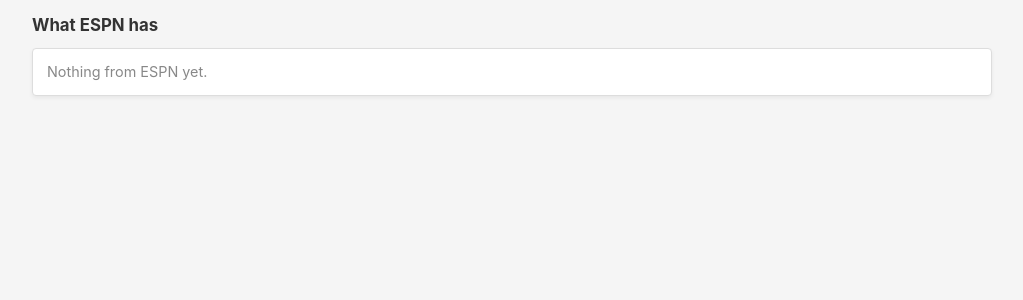
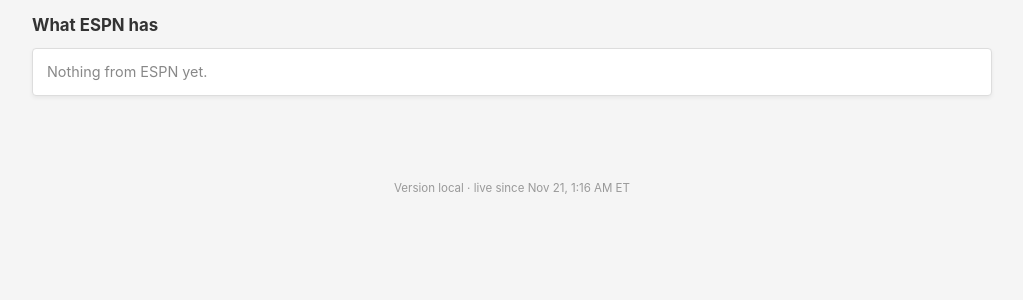
Before and after one commit to ewint814/ESPN_fantasy_football_live_standings, a Flask app: template templates/moves.html in a window 1280 px wide. Shown: the part 198-498 px from the top of the page, without its empty margins (128-1151 px from the left). Run offline with Flask 3, Linux system fonts and the light colour scheme; the template is opened without the code that fills it, so the values that code supplies are empty.

Commit message:
Show the deployed version on every page and reload when a new deploy goes live (#39)
Co-authored-by: Cursor Agent <cursoragent@cursor.com>
Co-authored-by: Eliav Winton <ewint814@users.noreply.github.com>

```diff
--- a/fantasy_tracker_realtime.py
+++ b/fantasy_tracker_realtime.py
@@ -80,6 +80,9 @@ class FantasyTracker:
 
         # Timezone for display
         self.eastern = pytz.timezone('America/New_York')
+        # Render sets RENDER_GIT_COMMIT on each deploy; pages reload when it changes.
+        self.version: str = (os.getenv('RENDER_GIT_COMMIT') or '')[:7] or 'local'
+        self.started_at: datetime = datetime.now(self.eastern)
         self.visit_log = VisitLog(
             path=os.getenv('VISIT_LOG_PATH', 'visits.log'),
             timezone=self.eastern,
@@ -805,6 +808,22 @@ class FantasyTracker:
     def _setup_routes(self) -> None:
         """Set up Flask routes with SSE support."""
 
+        @self.app.context_processor
+        def deploy_version() -> Dict[str, str]:
+            started = self.started_at
+            return {
+                'version': self.version,
+                'live_since': (
+                    f"{started:%b} {started.day}, {started.hour % 12 or 12}:{started:%M %p} ET"
+                ),
+            }
+
+        @self.app.route('/version')
+        def version() -> Response:
+            response = jsonify({'version': self.version})
+            response.headers['Cache-Control'] = 'no-store'
+            return response
+
         @self.app.route('/')
         def dashboard() -> str:
             return self._render_dashboard()
--- /dev/null
+++ b/templates/_version.html
@@ -0,0 +1,54 @@
+{% if version %}
+<style>
+    .version-tag {
+        text-align: center;
+        font-size: 0.72em;
+        color: #999;
+        padding: 18px 12px 24px;
+    }
+    .version-note {
+        position: fixed;
+        left: 50%;
+        bottom: 16px;
+        transform: translateX(-50%);
+        background: #333;
+        color: #fff;
+        font-size: 0.85em;
+        padding: 8px 14px;
+        border-radius: 6px;
+        white-space: nowrap;
+        z-index: 1000;
+    }
+</style>
+<footer class="version-tag">Version {{ version }} · live since {{ live_since }}</footer>
+<div class="version-note" id="versionNote" role="status" hidden>Updated to the latest version</div>
+<script>
+    (function () {
+        const loadedVersion = {{ version|tojson }};
+        const note = document.getElementById('versionNote');
+        if (sessionStorage.getItem('schmackedUpdated')) {
+            sessionStorage.removeItem('schmackedUpdated');
+            note.hidden = false;
+            setTimeout(() => { note.hidden = true; }, 4000);
+        }
+        // A new deploy restarts the server with a new version; reload onto it.
+        async function checkVersion() {
+            try {
+                const response = await fetch('/version', { cache: 'no-store' });
+                if (!response.ok) return;
+                const data = await response.json();
+                if (data.version && data.version !== loadedVersion) {
+                    sessionStorage.setItem('schmackedUpdated', '1');
+                    location.reload();
+                }
+            } catch (error) {
+                // Server is restarting mid-deploy; try again next round.
+            }
+        }
+        setInterval(checkVersion, 30000);
+        document.addEventListener('visibilitychange', () => {
+            if (!document.hidden) checkVersion();
+        });
+    })();
+</script>
+{% endif %}
--- a/templates/dashboard.html
+++ b/templates/dashboard.html
@@ -873,5 +873,6 @@
         </div>
         {% endif %}
     </div>
+    {% include "_version.html" %}
 </body>
 </html>
--- a/templates/history.html
+++ b/templates/history.html
@@ -1292,5 +1292,6 @@
             drawH2H();
         }
     </script>
+    {% include "_version.html" %}
 </body>
 </html>
--- a/templates/moves.html
+++ b/templates/moves.html
@@ -576,5 +576,6 @@
             });
         });
     </script>
+    {% include "_version.html" %}
 </body>
 </html>
```
Also changed, not shown: tests/test_app.py (+42 -0 lines).
